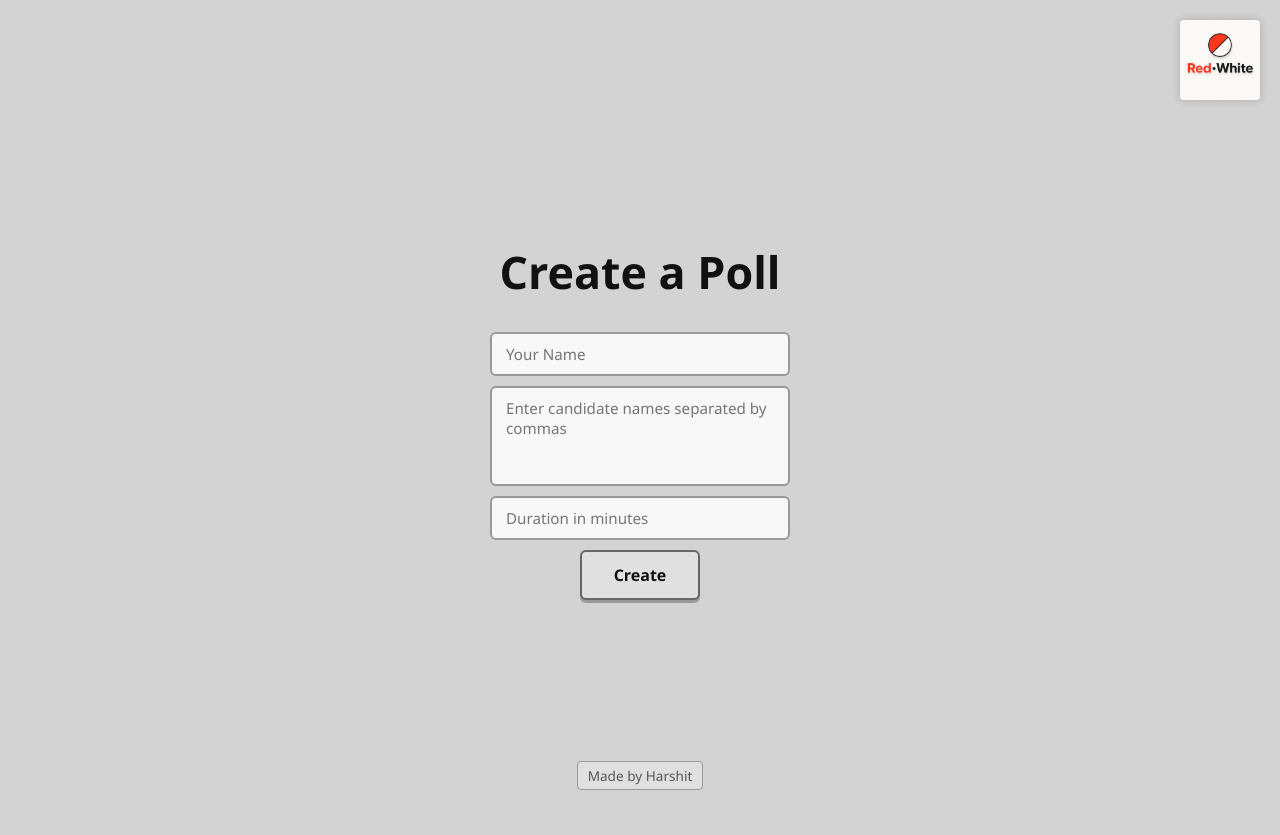
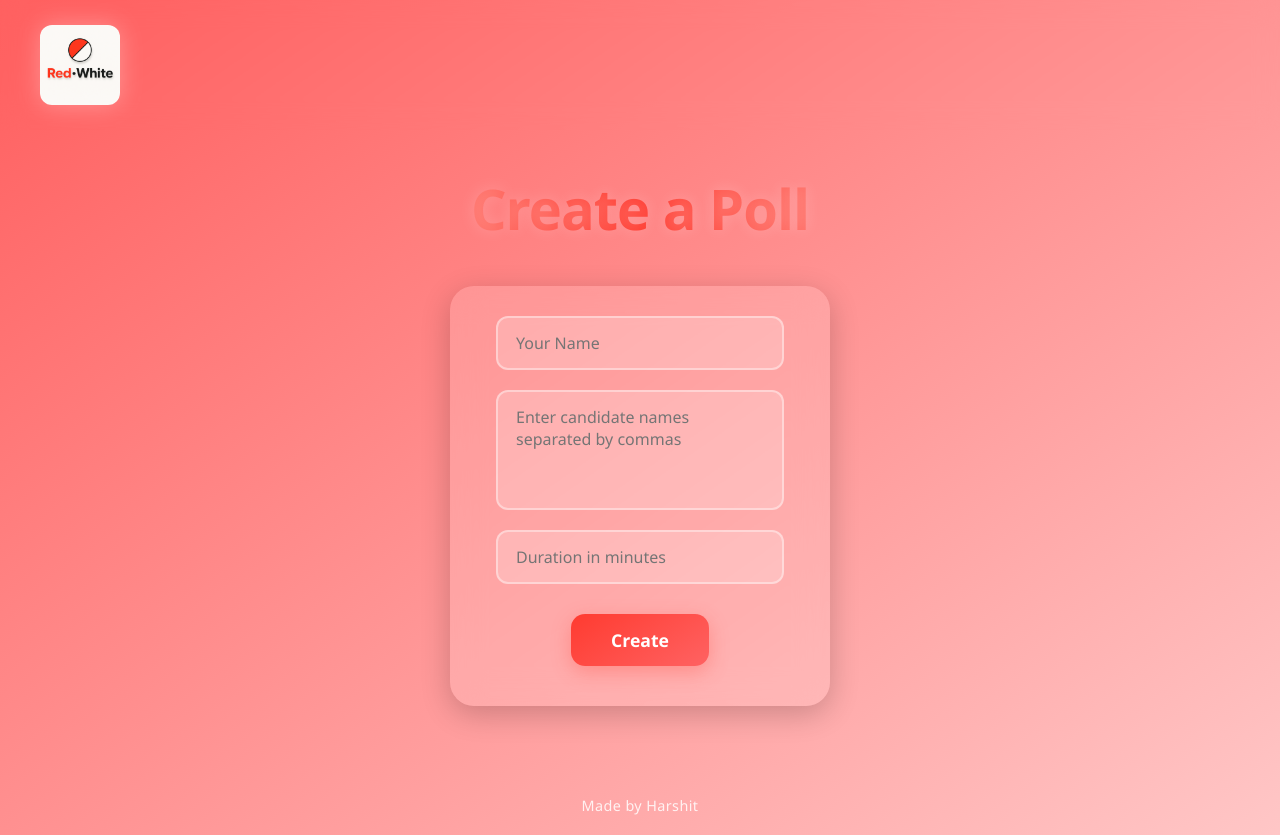
Before and after one commit to Harshit567834/Project-Red-White, a website: page public/create.html in a window 1280 px wide. Before the commit the page ends 800 px from the top, so only its background shows below. Drawn offline with Linux system fonts and the light colour scheme.

Commit message:
Update style.css

```diff
--- a/public/style.css
+++ b/public/style.css
@@ -1,177 +1,214 @@
-/* === RESET === */
+/* ========== Base Reset ========== */
 * {
   margin: 0;
   padding: 0;
   box-sizing: border-box;
-  font-family: "Segoe UI", Tahoma, sans-serif;
+  font-family: 'Poppins', 'Segoe UI', sans-serif;
 }
 
-/* === PAGE BODY === */
 body {
-  background-color: #d3d3d3;          /* machine grey */
+  background: linear-gradient(145deg, #ff3b30, #ff6262, #ffffff);
+  background-size: 300% 300%;
+  animation: bgShift 12s ease-in-out infinite;
+  color: #0f0f0f;
   min-height: 100vh;
   display: flex;
   flex-direction: column;
   justify-content: space-between;
-  color: #111;
+  overflow-x: hidden;
 }
 
-/* === HEADER === */
+/* ========== Animations ========== */
+@keyframes bgShift {
+  0% { background-position: 0% 50%; }
+  50% { background-position: 100% 50%; }
+  100% { background-position: 0% 50%; }
+}
+
+/* ========== Header ========== */
 header {
   display: flex;
-  justify-content: flex-end;
-  padding: 20px;
+  justify-content: space-between;
+  align-items: center;
+  padding: 25px 40px;
+  backdrop-filter: blur(12px);
 }
 
 .logo {
   width: 80px;
   height: auto;
-  border-radius: 4px;
-  box-shadow: 0 0 8px rgba(0,0,0,0.2);
+  border-radius: 12px;
+  box-shadow: 0 0 25px rgba(255, 255, 255, 0.3);
+  transition: transform 0.3s ease;
+}
+.logo:hover {
+  transform: scale(1.08);
 }
 
-/* === TITLES === */
+/* ========== Titles ========== */
 main {
   text-align: center;
-  padding: 20px;
+  padding: 40px 20px;
 }
 
 .title {
-  font-size: 2.8rem;
-  font-weight: 700;
-  color: #111;
+  font-size: 3.5rem;
+  font-weight: 800;
+  background: linear-gradient(90deg, #fff, #ff3b30, #ffffff);
+  -webkit-background-clip: text;
+  -webkit-text-fill-color: transparent;
+  letter-spacing: -1px;
+  text-shadow: 0 0 15px rgba(255, 255, 255, 0.2);
 }
 
 .subtitle {
-  font-size: 1rem;
-  margin-top: 8px;
-  color: #444;
+  margin-top: 10px;
+  color: rgba(0, 0, 0, 0.75);
+  font-size: 1.1rem;
+  letter-spacing: 0.3px;
 }
 
-/* === BUTTONS === */
+/* ========== Buttons ========== */
 .btn {
-  display: inline-block;
-  padding: 12px 32px;
-  font-size: 1rem;
+  padding: 14px 40px;
+  font-size: 1.1rem;
   font-weight: 600;
-  border: 2px solid #666;
-  border-radius: 6px;
-  background-color: #e0e0e0;
-  color: #111;
+  border: none;
+  border-radius: 14px;
   cursor: pointer;
-  transition: all 0.1s ease;
-  box-shadow: 0 3px 0 #999;
+  transition: all 0.25s ease;
+  margin: 10px;
+}
+
+.btn.red {
+  background: linear-gradient(145deg, #ff3b30, #ff6262);
+  color: #fff;
+  box-shadow: 0 6px 20px rgba(255, 59, 48, 0.3);
+}
+.btn.white {
+  background: rgba(255, 255, 255, 0.3);
+  color: #fff;
+  border: 2px solid rgba(255, 255, 255, 0.4);
+  backdrop-filter: blur(12px);
+  box-shadow: 0 6px 20px rgba(255, 255, 255, 0.2);
 }
 
 .btn:hover {
-  background-color: #f0f0f0;
+  transform: translateY(-4px) scale(1.03);
+  box-shadow: 0 10px 30px rgba(0, 0, 0, 0.2);
 }
 
-.btn:active {
-  transform: translateY(2px);
-  box-shadow: 0 1px 0 #777;
-}
-
-/* === FORM ELEMENTS === */
+/* ========== Forms ========== */
 form {
   display: flex;
   flex-direction: column;
   align-items: center;
-  margin-top: 30px;
-  gap: 10px;
+  margin-top: 40px;
+  gap: 20px;
+  backdrop-filter: blur(16px);
+  background: rgba(255, 255, 255, 0.15);
+  padding: 30px;
+  border-radius: 24px;
+  width: fit-content;
+  margin-left: auto;
+  margin-right: auto;
+  box-shadow: 0 8px 30px rgba(0, 0, 0, 0.2);
 }
 
 input[type="text"],
 input[type="number"],
 textarea {
-  width: 300px;
+  width: 320px;
   max-width: 90%;
-  padding: 10px 14px;
-  border: 2px solid #999;
-  border-radius: 6px;
-  background-color: #f8f8f8;
-  font-size: 0.95rem;
-  color: #111;
+  padding: 14px 18px;
+  border: 2px solid rgba(255, 255, 255, 0.4);
+  border-radius: 12px;
+  background: rgba(255, 255, 255, 0.2);
+  color: #fff;
+  font-size: 1rem;
   outline: none;
+  transition: all 0.3s ease;
 }
 
 textarea {
+  height: 120px;
   resize: none;
-  height: 100px;
 }
 
 input:focus,
 textarea:focus {
-  border-color: #555;
-  background-color: #fff;
+  background: rgba(255, 255, 255, 0.3);
+  border-color: #fff;
+  box-shadow: 0 0 10px rgba(255, 255, 255, 0.4);
 }
 
-/* === POLL AREA === */
+/* ========== Poll Display ========== */
 #pollArea {
-  margin-top: 30px;
+  margin-top: 40px;
+  text-align: center;
+}
+#pollArea .btn {
+  width: 240px;
+  display: block;
+  margin: 10px auto;
 }
 
-#pollArea .btn {
-  width: 200px;
-  margin: 6px auto;
-  display: block;
+/* ========== Timer ========== */
+#timer {
+  margin-top: 25px;
+  font-size: 1.3rem;
+  font-weight: 700;
+  color: #fff;
+  text-shadow: 0 0 10px rgba(255, 255, 255, 0.3);
 }
 
-/* === TIMER === */
-#timer {
-  margin-top: 20px;
-  font-size: 1.1rem;
-  color: #222;
-  font-weight: 600;
-}
-
-/* === CONTROL PANEL === */
+/* ========== Control Panel ========== */
 .control-panel {
-  margin-top: 30px;
-  background-color: #e9e9e9;
-  border: 2px solid #777;
-  border-radius: 8px;
-  padding: 15px;
-  text-align: center;
-  box-shadow: inset 0 0 5px rgba(0,0,0,0.2);
+  margin-top: 50px;
+  padding: 25px;
+  border-radius: 20px;
+  background: rgba(255, 255, 255, 0.15);
+  backdrop-filter: blur(14px);
+  border: 1px solid rgba(255, 255, 255, 0.3);
+  box-shadow: 0 4px 20px rgba(0, 0, 0, 0.25);
+  width: 400px;
+  max-width: 90%;
+  margin-left: auto;
+  margin-right: auto;
 }
 
 .control-panel h3 {
-  margin-bottom: 10px;
-  color: #222;
+  color: #fff;
+  font-weight: 700;
+  margin-bottom: 12px;
 }
 
 .ended-text {
-  color: #a00;
+  color: #ffb3b3;
   font-weight: 600;
-  margin-top: 15px;
+  margin-top: 20px;
 }
 
 .winner-text {
-  color: #111;
+  color: #fff;
   margin-top: 10px;
-  font-size: 1.05rem;
+  font-size: 1.1rem;
 }
 
-/* === FOOTER === */
+/* ========== Footer ========== */
 footer {
   text-align: center;
-  padding: 10px;
-  font-size: 0.85rem;
-  color: #555;
+  padding: 20px;
+  font-size: 0.9rem;
+  color: #fff;
+  opacity: 0.85;
+  letter-spacing: 0.4px;
 }
 
-footer p {
-  display: inline-block;
-  background-color: #e0e0e0;
-  padding: 4px 10px;
-  border-radius: 4px;
-  border: 1px solid #999;
+/* ========== Responsiveness ========== */
+@media (max-width: 700px) {
+  .title { font-size: 2.4rem; }
+  form { width: 90%; }
+  input, textarea { width: 100%; }
+  .btn { width: 90%; }
 }
-
-/* === RESPONSIVE === */
-@media (max-width: 600px) {
-  .title { font-size: 2rem; }
-  .btn { width: 80%; }
-  input, textarea { width: 85%; }
-}
```
